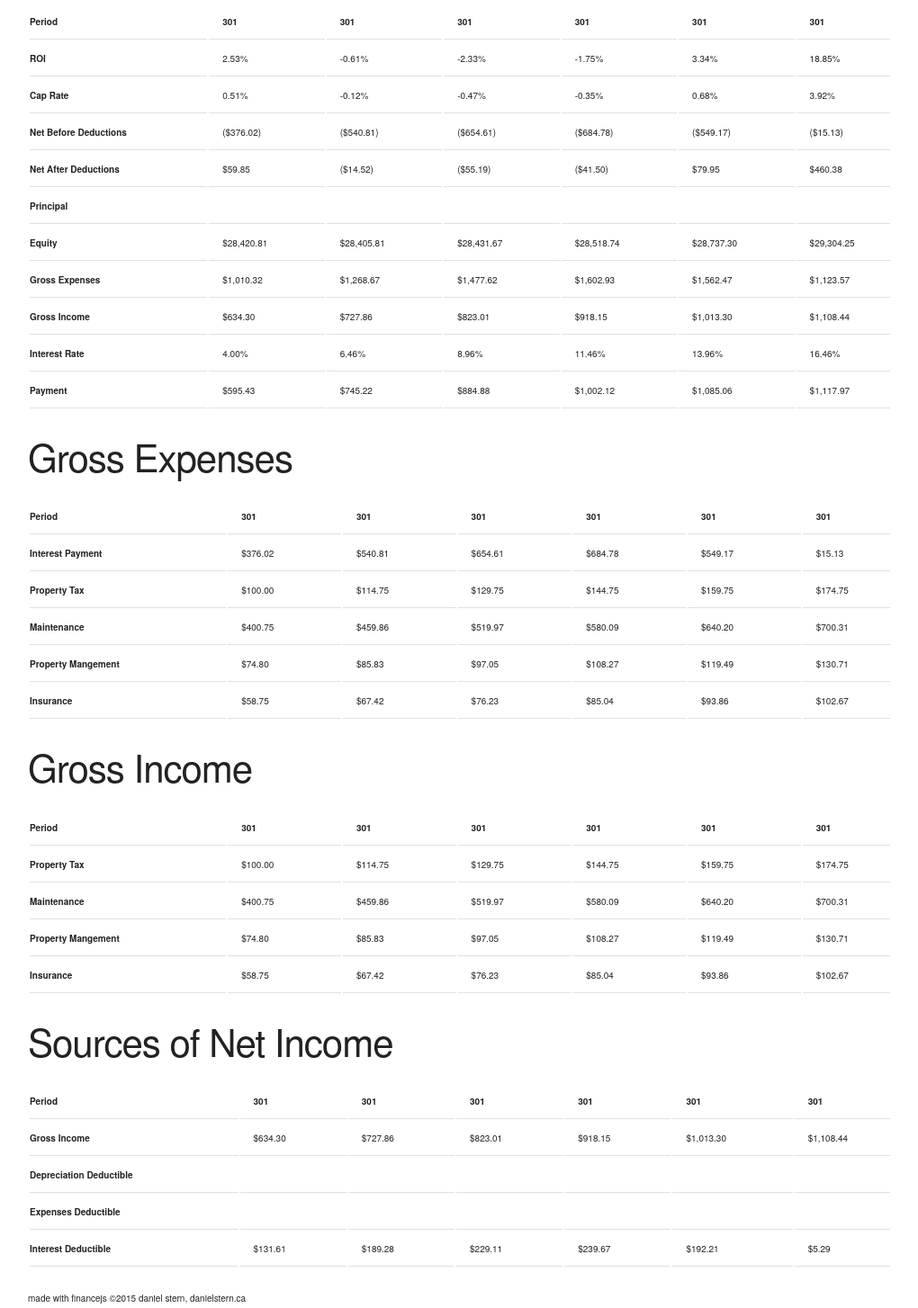
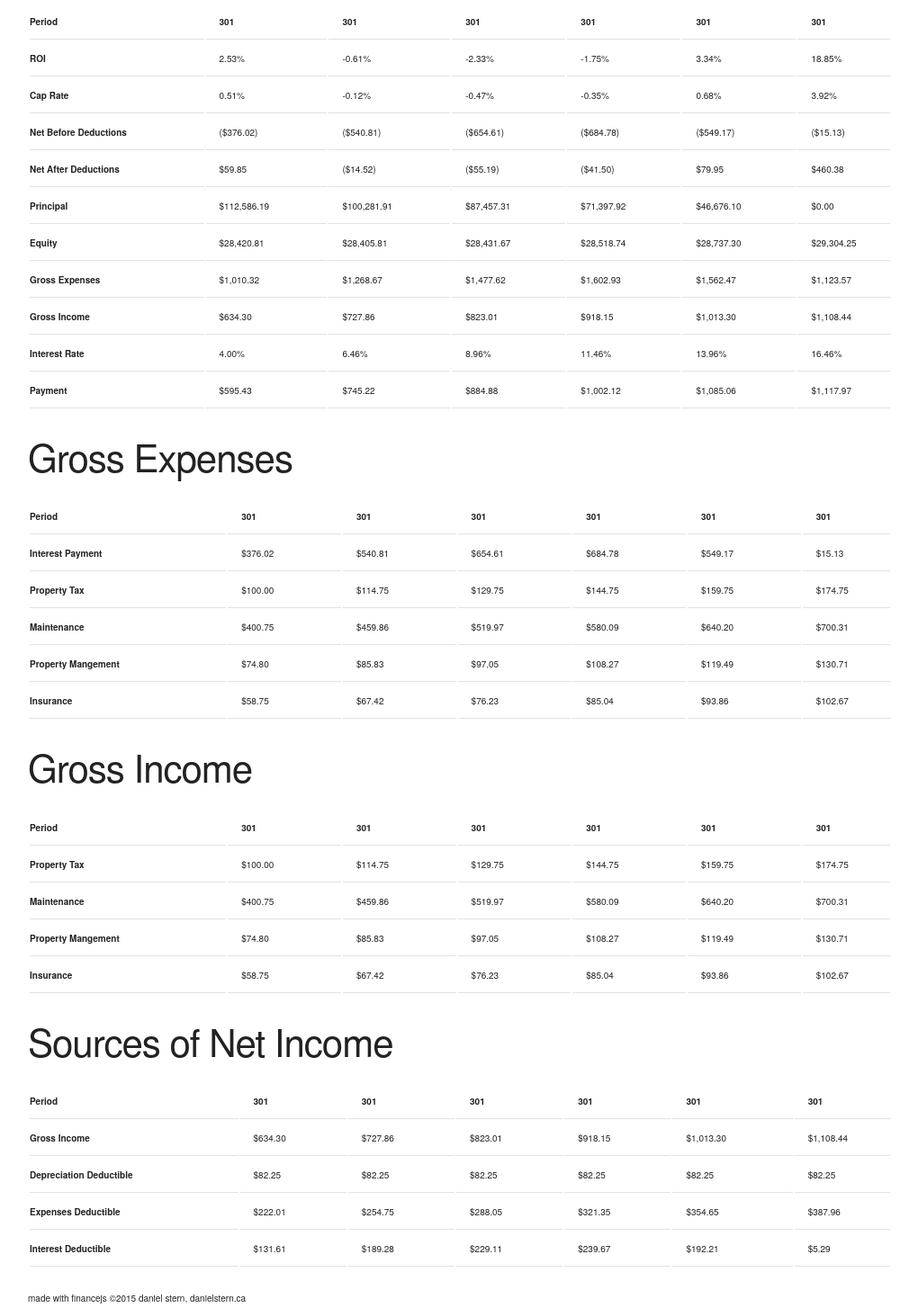
Before and after one commit to danielstern/financejs, a website with bundled scripts: page demo/index.html in a window 1280 px wide. Shown: the part 1604-3058 px from the top of the page at 90% size, without its empty margins (129-1149 px from the left). Built offline with nearby package versions, Linux system fonts and the light colour scheme; files whose address does not match are found by name.

Commit message:
Everything seems tobe working. Numbers appear to be working right.

```diff
--- a/demo/index.html
+++ b/demo/index.html
@@ -522,7 +522,7 @@
                         	        Principal
                         	    </th>
                         	    <td ng-repeat='balance in simpleBalances'>
-                        	        {{balance.P | currency}}
+                        	        {{balance.presentValue | currency}}
                         	    </td>
                         	</tr>
                         	<tr>
@@ -684,7 +684,7 @@
                                     Depreciation Deductible
                                 </th>
                                 <td ng-repeat='balance in simpleBalances'>
-                                    {{balance.deductionsFromDepreciation|currency}}
+                                    {{balance.depreciationDeductible|currency}}
                                 </td>
                             </tr>
                             <tr>
@@ -692,7 +692,7 @@
                                     Expenses Deductible
                                 </th>
                                 <td ng-repeat='balance in simpleBalances'>
-                                    {{balance.deductionsFromExpenses|currency}}
+                                    {{balance.expensesDeductible|currency}}
                                 </td>
                             </tr>
                             <tr>
--- a/demo/main.js
+++ b/demo/main.js
@@ -86,7 +86,7 @@ angular.module('Mortgage.Demo',[])
 				}
 			});
             mortgage.calculate();
-            // console.log("mort?",mortgage,mortgage.expense());
+            console.log("mort?",mortgage);
 		});
 
 		$rootScope.mortgage = mortgage;
--- a/src/amortization/getBalance.js
+++ b/src/amortization/getBalance.js
@@ -24,7 +24,7 @@ export default (data, k=0, returnAll = false)=>{
 
     for (let i = 0; i <= k; i++) {
         //
-        debugger;
+        // debugger;
 
         const interestRatePerPeriod = functor(interestRate)(this, i) / periodsPerYear;
         // console.log(k,balances);
@@ -70,9 +70,11 @@ export default (data, k=0, returnAll = false)=>{
             equityPaid: change,
             period: k,
             expensesCalculated,
+            expensesDeductible,
             income: incomesTotal,
             expenses: expensesTotal,
             payment: annuity,
+            depreciationDeductible,
             incomesCalculated,
             netBeforeDeductions,
             netAfterDeductions,
```
Also changed, not shown: finance.js (+4 -2 lines).
